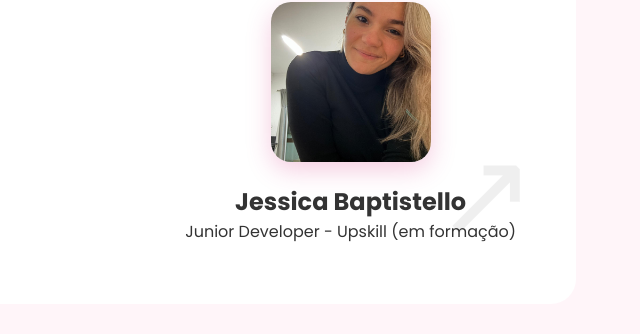
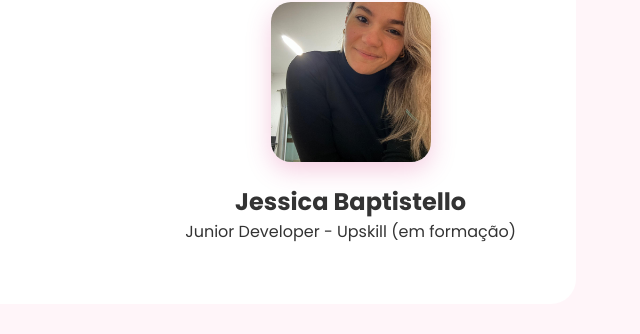
Before and after one commit to jessicabaptistello/PaginaPessoal, a plain HTML site: page index.html in a window 1280 px wide. Shown: the part 173-507 px from the top of the page, 640-1280 px from the left. Drawn offline with Linux system fonts and the light colour scheme.

Commit message:
atualização no fundo

```diff
--- a/index.html
+++ b/index.html
@@ -31,7 +31,6 @@
     <p>Junior Developer - Upskill (em formação)</p>
   </div>
 
-  <div class="seta-grande">↗</div>
 </section>
 
 <section id="sobre" class="secao">
--- a/style.css
+++ b/style.css
@@ -84,13 +84,6 @@ body {
   box-shadow: 0 8px 25px rgba(214, 51, 132, 0.25);
 }
 
-.seta-grande {
-  position: absolute;
-  right: 40px;
-  bottom: 20px;
-  font-size: 120px;
-  opacity: 0.07;
-}
 
 .secao {
   margin: 60px auto;
```
